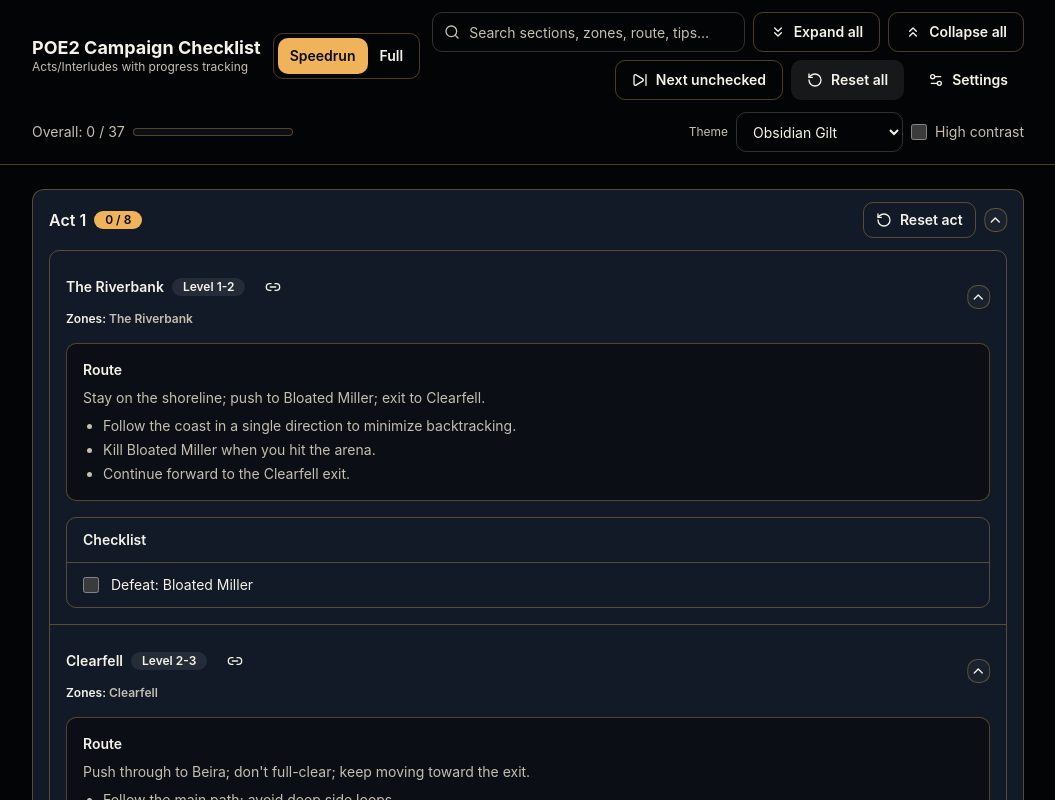
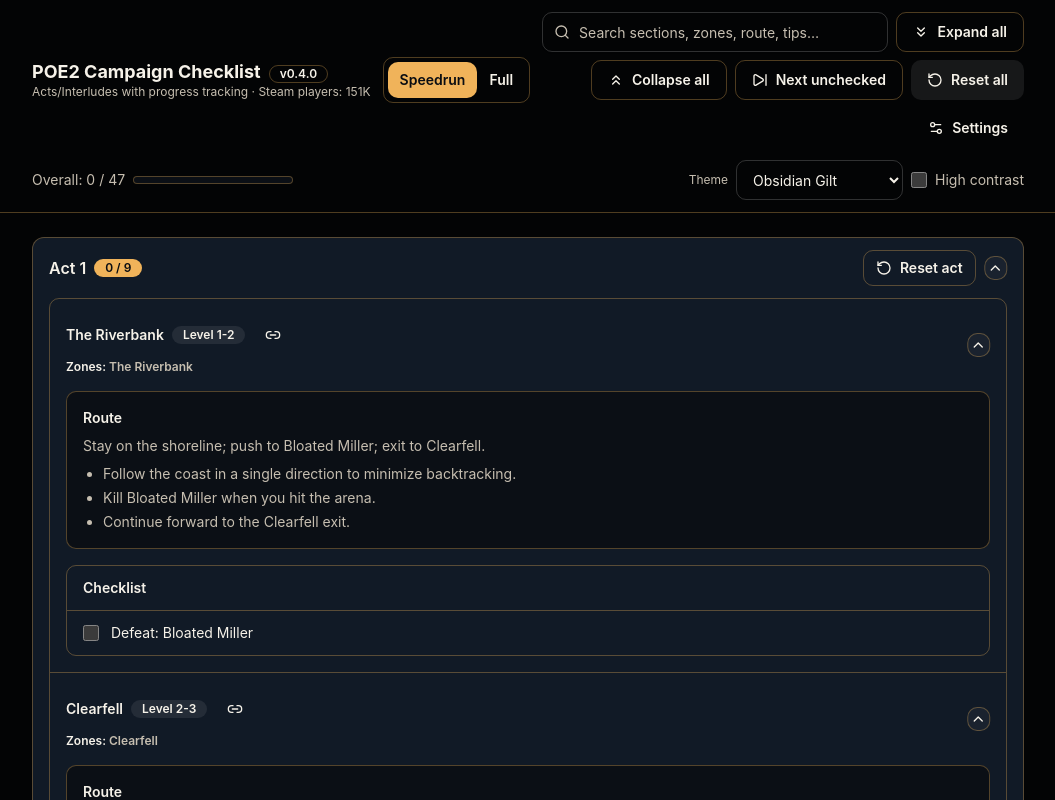
Before and after one commit to bradfordbolin/poe2-campaignQSguide, a React app: page / in a window 1280 px wide. Shown: the top 800 px of the page, without its empty margins (112-1167 px from the left). Built offline with nearby package versions, Linux system fonts and the light colour scheme; the HTML template or start-up script is replaced by a standard one.

Commit message:
add webhook fix data

```diff
--- a/package.json
+++ b/package.json
@@ -8,7 +8,8 @@
     "build": "tsc -b && vite build",
     "lint": "eslint .",
     "format": "prettier --write .",
-    "preview": "vite preview"
+    "preview": "vite preview",
+    "update:poe2-game-info": "node scripts/update-poe2-game-info.mjs"
   },
   "dependencies": {
     "@radix-ui/react-accordion": "^1.2.12",
--- /dev/null
+++ b/public/poe2-game-info.json
@@ -0,0 +1,58 @@
+{
+  "generated_at": "2025-12-14T05:23:05.474Z",
+  "steam": {
+    "appid": 2694490,
+    "latest_version": {
+      "version": "0.4.0",
+      "title": "Path of Exile 2: 0.4.0 Content Update Timeline",
+      "url": "https://steamstore-a.akamaihd.net/news/externalpost/steam_community_announcements/1815580768401217",
+      "date": 1762805886
+    },
+    "current_players": {
+      "player_count": 151043,
+      "fetched_at": "2025-12-14T05:23:05.474Z"
+    },
+    "latest_news": [
+      {
+        "gid": "1818752592125334",
+        "title": "Path of Exile 2: The Last of the Druids Launches Soon",
+        "url": "https://steamstore-a.akamaihd.net/news/externalpost/steam_community_announcements/1818752592125334",
+        "date": 1765500306,
+        "author": "kiki",
+        "feedlabel": "Community Announcements"
+      },
+      {
+        "gid": "1818752592124905",
+        "title": "Path of Exile 2: The Last of the Druids Launch Twitch Drops and Discord Quest",
+        "url": "https://steamstore-a.akamaihd.net/news/externalpost/steam_community_announcements/1818752592124905",
+        "date": 1765483637,
+        "author": "kiki",
+        "feedlabel": "Community Announcements"
+      },
+      {
+        "gid": "1818752592122041",
+        "title": "Free Path of Exile 2 Weekend + Cosmetics on December 12 - 15 PST",
+        "url": "https://steamstore-a.akamaihd.net/news/externalpost/steam_community_announcements/1818752592122041",
+        "date": 1765400875,
+        "author": "Natalia_GGG",
+        "feedlabel": "Community Announcements"
+      },
+      {
+        "gid": "1818118366186481",
+        "title": "Path of Exile 2: The Last of the Druids Item Filter Information",
+        "url": "https://steamstore-a.akamaihd.net/news/externalpost/steam_community_announcements/1818118366186481",
+        "date": 1765312173,
+        "author": "kiki",
+        "feedlabel": "Community Announcements"
+      },
+      {
+        "gid": "1818118366184082",
+        "title": "Path of Exile 2: The Game Awards Twitch Drops",
+        "url": "https://steamstore-a.akamaihd.net/news/externalpost/steam_community_announcements/1818118366184082",
+        "date": 1765239996,
+        "author": "Natalia_GGG",
+        "feedlabel": "Community Announcements"
+      }
+    ]
+  }
+}
--- a/src/App.tsx
+++ b/src/App.tsx
@@ -205,10 +205,36 @@
   return acc
 }, new Map())
 
+type Poe2GameInfo = {
+  generated_at?: string
+  steam?: {
+    appid: number
+    latest_version: null | { version: string; title: string; url: string; date: number }
+    current_players: null | { player_count: number; fetched_at: string }
+    latest_news: Array<{
+      gid: string
+      title: string
+      url: string
+      date: number
+      author?: string
+      feedlabel?: string
+    }>
+  }
+}
+
+const formatCompactNumber = (value: number) => {
+  try {
+    return new Intl.NumberFormat(undefined, { notation: 'compact' }).format(value)
+  } catch {
+    return String(value)
+  }
+}
+
 function App() {
   const [theme, setTheme] = useState<ThemeId>(initialPreferences.theme)
   const [contrast, setContrast] = useState(initialPreferences.contrast === 'high')
   const [search, setSearch] = useState('')
+  const [gameInfo, setGameInfo] = useState<Poe2GameInfo | null>(null)
   const storedUiPrefs = loadUiPrefs()
   const [mode, setMode] = useState<'speedrun' | 'full'>(() =>
     storedUiPrefs.mode === 'full' || storedUiPrefs.mode === 'speedrun' ? storedUiPrefs.mode : 'speedrun',
@@ -244,6 +270,18 @@
   useEffect(() => {
     persistCompleted(completed)
   }, [completed])
+
+  useEffect(() => {
+    const url = `${import.meta.env.BASE_URL}poe2-game-info.json`
+    fetch(url)
+      .then((response) => (response.ok ? response.json() : null))
+      .then((json) => {
+        if (json && typeof json === 'object') {
+          setGameInfo(json as Poe2GameInfo)
+        }
+      })
+      .catch(() => {})
+  }, [])
 
   useEffect(() => {
     applyThemeDataset(theme)
@@ -564,9 +602,25 @@
         <div className="mx-auto flex max-w-5xl flex-col gap-3 px-4 py-3">
           <div className="flex flex-wrap items-center justify-between gap-3">
             <div className="min-w-[220px]">
+              <div className="flex flex-wrap items-center gap-2">
                 <div className="text-lg font-bold leading-tight">POE2 Campaign Checklist</div>
+                {gameInfo?.steam?.latest_version ? (
+                  <a
+                    href={gameInfo.steam.latest_version.url}
+                    target="_blank"
+                    rel="noreferrer"
+                    className="focus-visible:outline-none focus-visible:ring-2 focus-visible:ring-ring"
+                    onClick={(event) => event.stopPropagation()}
+                  >
+                    <Badge variant="outline">v{gameInfo.steam.latest_version.version}</Badge>
+                  </a>
+                ) : null}
+              </div>
               <div className="text-xs text-muted-foreground">
                 Acts/Interludes with progress tracking
+                {typeof gameInfo?.steam?.current_players?.player_count === 'number' ? (
+                  <> · Steam players: {formatCompactNumber(gameInfo.steam.current_players.player_count)}</>
+                ) : null}
               </div>
             </div>
 
@@ -705,6 +759,49 @@
                   <span>Show optional badges</span>
                 </label>
               </div>
+
+              {gameInfo?.steam ? (
+                <>
+                  <Separator className="my-3" />
+                  <div className="space-y-2">
+                    <div className="font-semibold">Game info (Steam)</div>
+                    {gameInfo.steam.latest_version ? (
+                      <div className="text-xs text-muted-foreground">
+                        Latest patch:{' '}
+                        <a
+                          href={gameInfo.steam.latest_version.url}
+                          target="_blank"
+                          rel="noreferrer"
+                          className="underline underline-offset-2"
+                        >
+                          v{gameInfo.steam.latest_version.version}
+                        </a>
+                      </div>
+                    ) : null}
+                    {gameInfo.generated_at ? (
+                      <div className="text-xs text-muted-foreground">
+                        Updated: {new Date(gameInfo.generated_at).toLocaleString()}
+                      </div>
+                    ) : null}
+                    {gameInfo.steam.latest_news?.length ? (
+                      <ul className="list-disc space-y-1 pl-5 text-xs text-muted-foreground">
+                        {gameInfo.steam.latest_news.slice(0, 3).map((item) => (
+                          <li key={item.gid}>
+                            <a
+                              href={item.url}
+                              target="_blank"
+                              rel="noreferrer"
+                              className="underline underline-offset-2"
+                            >
+                              {item.title}
+                            </a>
+                          </li>
+                        ))}
+                      </ul>
+                    ) : null}
+                  </div>
+                </>
+              ) : null}
             </div>
           )}
         </div>
@@ -766,7 +863,10 @@
                       }
                       className="rounded-md border border-border"
                     >
-                      {chapter.sections.map((section) => (
+                      {chapter.sections.map((section) => {
+                        const visibleChecklistItems = section.checklist.filter((item) => !item.impliedBy)
+
+                        return (
                           <AccordionItem
                             key={section.id}
                             value={section.id}
@@ -827,15 +927,14 @@
                                 </div>
                               )}
 
+                              {visibleChecklistItems.length > 0 ? (
                                 <div className="rounded-md border border-border">
                                   <div className="px-4 py-3">
                                     <div className="text-sm font-semibold">Checklist</div>
                                   </div>
                                   <Separator />
                                   <div className="divide-y divide-border">
-                                {section.checklist
-                                  .filter((item) => !item.impliedBy)
-                                  .map((item) => {
+                                    {visibleChecklistItems.map((item) => {
                                       const checked = completed.has(item.id)
                                       const showOptional = item.classification === 'optional'
 
@@ -887,9 +986,10 @@
                                     })}
                                   </div>
                                 </div>
+                              ) : null}
 
                               {section.sectionRewards.length > 0 ? (
-                              <div className="mt-4 rounded-md border border-border bg-muted p-4">
+                                <div className={visibleChecklistItems.length > 0 ? 'mt-4 rounded-md border border-border bg-muted p-4' : 'rounded-md border border-border bg-muted p-4'}>
                                   <div className="mb-2 flex items-center gap-2">
                                     <Badge variant="default">Section rewards</Badge>
                                     <span className="text-xs text-muted-foreground">
@@ -959,7 +1059,8 @@
                               )}
                             </AccordionContent>
                           </AccordionItem>
-                      ))}
+                        )
+                      })}
                     </Accordion>
                   </AccordionContent>
                 </AccordionItem>
```
Also changed, not shown: scripts/update-poe2-game-info.mjs (added, +91 -0 lines), poe2_master_db.json, src/data/poe2_master_db.json. Lines whose indentation alone changed are shown as unchanged.
